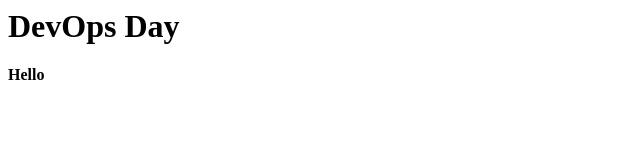
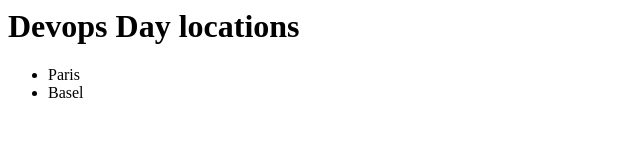
Before and after one commit to Kerwanb/devops, a plain HTML site: page index.html in a window 1280 px wide. Shown: the whole page, without its empty margins (0-640 px from the left). Drawn offline with Linux system fonts and the light colour scheme.

Commit message:
feat : DevOps day locations

```diff
--- a/index.html
+++ b/index.html
@@ -1,2 +1,5 @@
-<h1>DevOps Day</h1>
-<b>Hello</b>
+<h1>Devops Day locations</h1>
+<ul>
+  <li>Paris</li>
+  <li>Basel</li>
+</ul>
```
